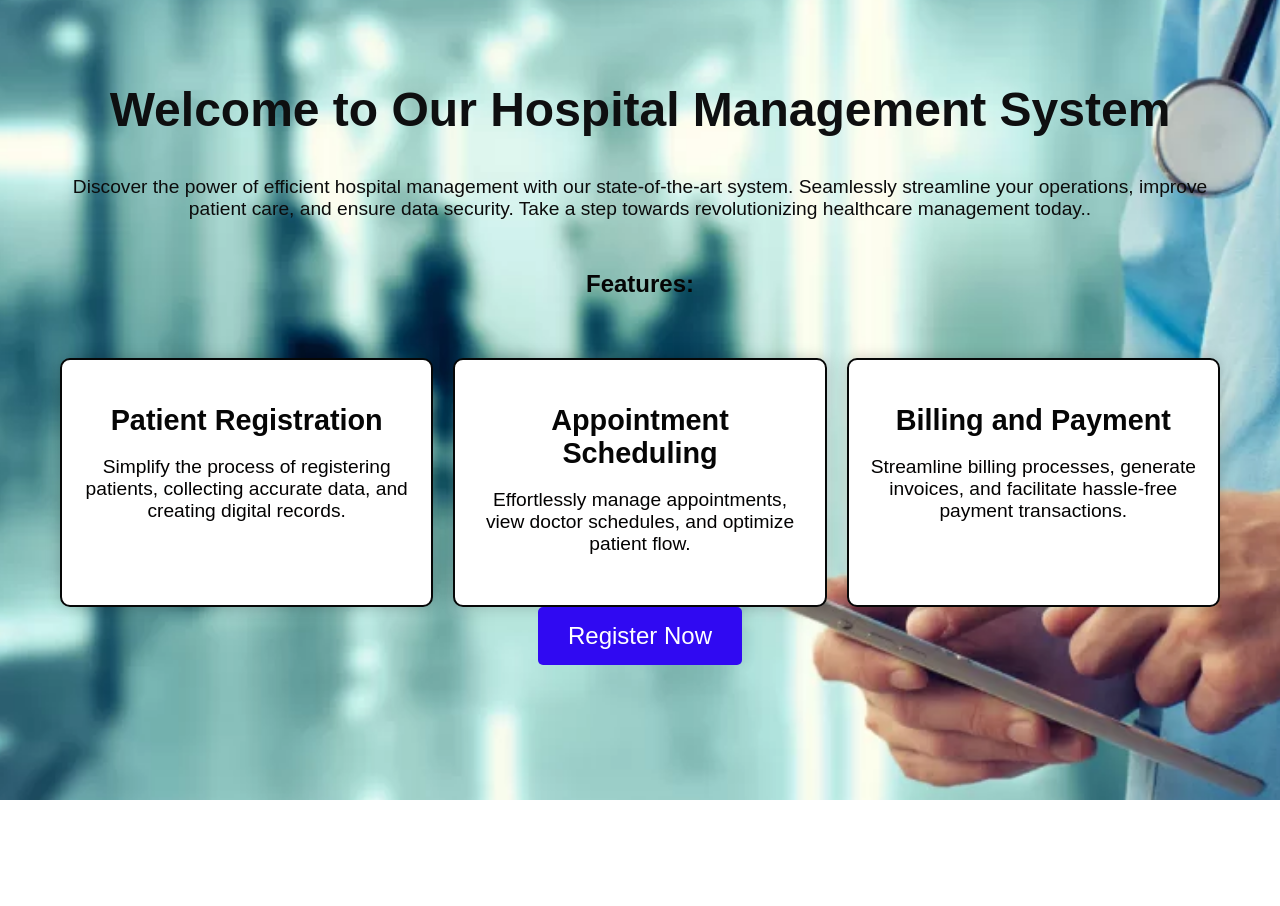
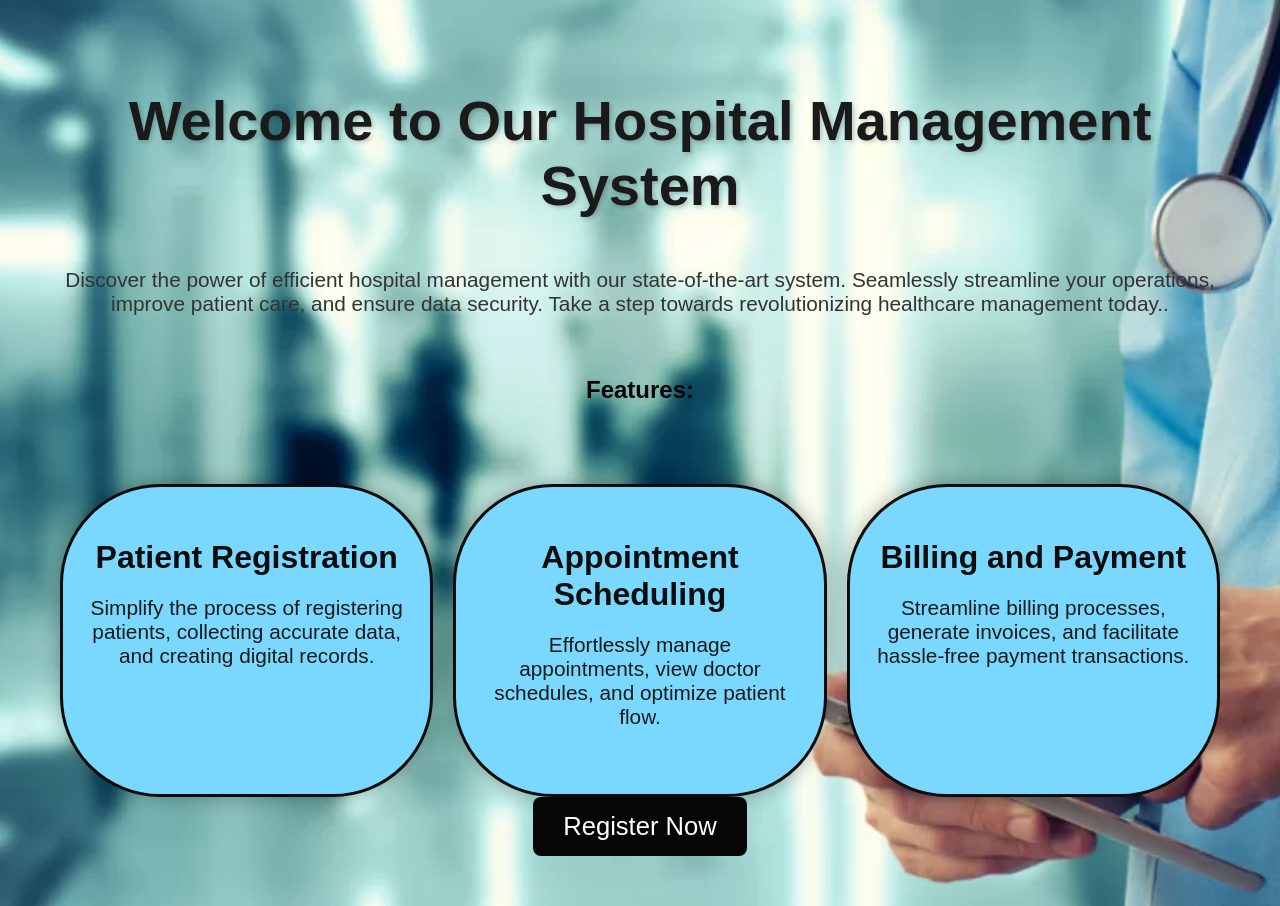
Before and after one commit to Prarthanaaaa/Project1, a plain HTML site: page index.html in a window 1280 px wide. Before the commit the page ends 800 px from the top, so only its background shows below. Drawn offline with Linux system fonts and the light colour scheme; a script that the page names is missing.

Commit message:
Update register.css

```diff
--- a/register.css
+++ b/register.css
@@ -12,55 +12,80 @@ body {
     display: flex;
     flex-direction: column;
     align-items: center;
-    padding: 50px; /* Add padding for better spacing */
+    padding: 50px;
 }
 
 h1 {
-    font-size: 3em;
-    margin-bottom: 20px;
+    font-size: 3.5em;
+    margin-bottom: 30px;
     font-weight: bold;
-    color: #0e0f10; /* Change heading color for emphasis */
+    color: #1a1a1a;
+    text-shadow: 2px 2px 4px rgba(0, 0, 0, 0.2);
 }
 
 p {
-    font-size: 1.2em;
-    margin-bottom: 30px;
-    color: #0c0c0c;
+    font-size: 1.3em;
+    margin-bottom: 40px;
+    color: #333;
 }
 
 .register-btn {
     padding: 15px 30px;
-    font-size: 1.5em;
+    font-size: 1.6em;
     text-decoration: none;
     color: #fff;
-    background-color: #3009f2; /* Change button color for emphasis */
-    border-radius: 5px;
+    background-color: #070607;
+    border-radius: 8px;
+    transition: background-color 0.3s ease-in-out;
+}
+
+.register-btn:hover {
+    background-color: #3300a0;
 }
 
 .feature-boxes {
     display: flex;
     justify-content: space-around;
-    margin-top: 40px; /* Increase margin-top for better separation */
+    margin-top: 60px;
 }
 
 .feature-box {
-    width: 30%;
-    padding: 20px;
-    background-color: #fff;
-    border: 2px solid #060707; /* Add a thicker border for emphasis */
-    border-radius: 10px; /* Increase border radius for rounded corners */
-    box-shadow: 0 0 15px rgba(0, 0, 0, 0.2); /* Adjust box shadow for depth */
+    width: 32%;
+    padding: 25px;
+    background-color: #7ad8ff;
+    border: 3px solid #0c0c0c;
+    border-radius: 100px;
+    box-shadow: 0 0 20px rgba(0, 0, 0, 0.3);
     text-align: center;
     margin: 0 10px;
+    transition: transform 0.3s ease-in-out;
+}
+
+.feature-box:hover {
+    transform: scale(1.03);
 }
 
 .feature-box h2 {
-    color: #060606;
-    font-size: 1.8em; /* Increase font size for headings */
-    margin-bottom: 15px; /* Increase margin-bottom for better spacing */
+    color: #0c0c0c;
+    font-size: 2em;
+    margin-bottom: 20px;
 }
 
 .feature-box p {
-    font-size: 1.2em;
-    color: #030202;
+    font-size: 1.3em;
+    color: #1a1a1a;
 }
+@keyframes fadeIn {
+    from {
+        opacity: 0;
+        transform: translateY(20px);
+    }
+    to {
+        opacity: 1;
+        transform: translateY(0);
+    }
+}
+
+.container, .feature-boxes {
+    animation: fadeIn 1s ease-in-out;
+}
```
